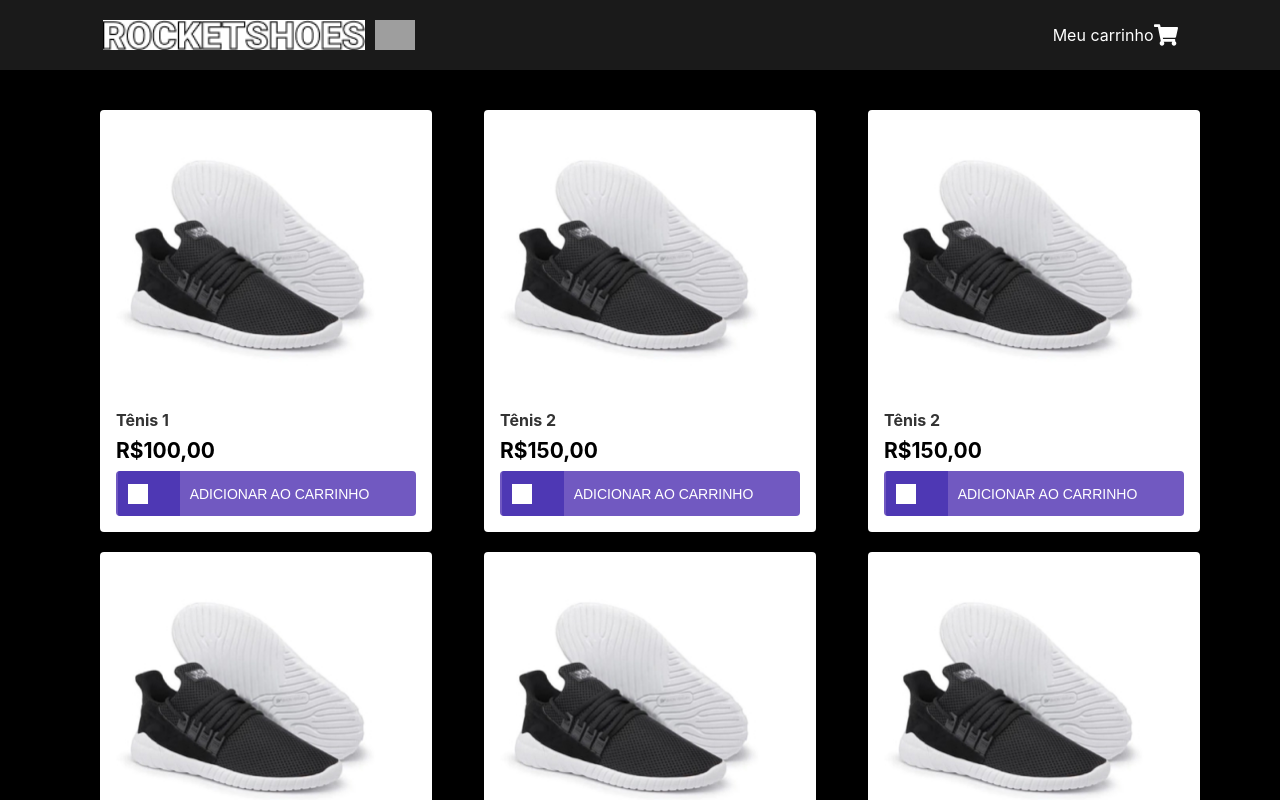
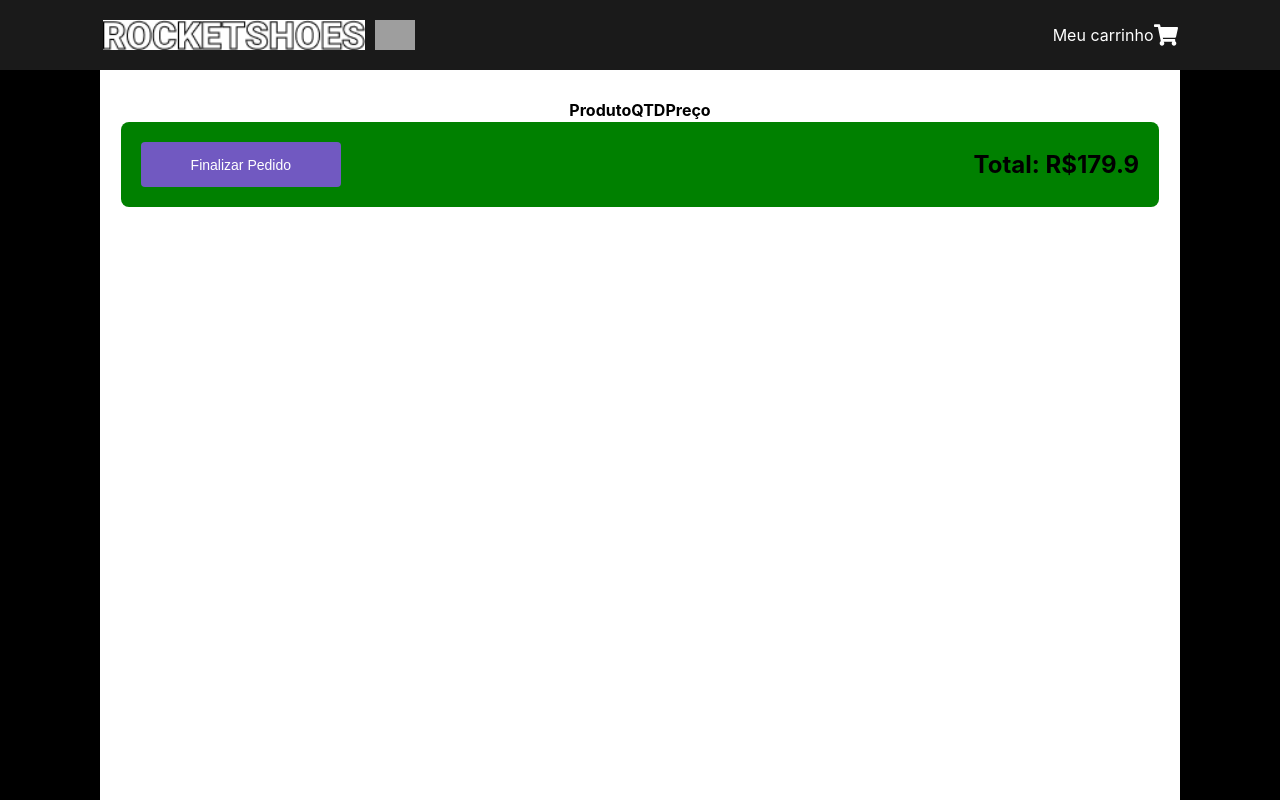
Before and after one commit to Nicolasmoss92/shopping-cart, a React (Create React App) app in the folder cart/: page /checkout in a window 1280 px wide. Shown: the top 800 px of the page. Built offline with nearby package versions, Linux system fonts and the light colour scheme; grey boxes are pictures that could not be loaded.

Commit message:
feat: context

```diff
--- a/cart/package.json
+++ b/cart/package.json
@@ -11,6 +11,7 @@
     "react": "^18.3.1",
     "react-dom": "^18.3.1",
     "react-icons": "^5.3.0",
+    "react-router-dom": "^6.27.0",
     "react-scripts": "5.0.1",
     "styled-components": "^6.1.13",
     "typescript": "^4.9.5",
--- a/cart/src/App.tsx
+++ b/cart/src/App.tsx
@@ -9,11 +9,15 @@
 import CardButton from "./components/layout/card/CardButton";
 import CardGridPage from "./pages/ListItensPage";
 import CheckoutButton from "./components/layout/checkOut/CheckOutButton";
+import { CartProvider } from "./contexts/cartContext";
 
 function App() {
   return (
     <div className="App">
-      <CardGridPage />
+      <CartProvider>
+         <CheckoutPage />
+
+      </CartProvider>
     </div>
   );
 }
--- a/cart/src/components/layout/checkOut/ProductItem/index.tsx
+++ b/cart/src/components/layout/checkOut/ProductItem/index.tsx
@@ -16,7 +16,7 @@
         <ProductImage src={image} alt={name} />
         <ProductName>{name}</ProductName>
       </ProductInfo>
-      <QuantityControl />
+      <div>Quantity: {quantity}</div>
       <ProductPrice>
         <span>R${price}</span>
       </ProductPrice>
--- a/cart/src/pages/CheckOutPage.tsx
+++ b/cart/src/pages/CheckOutPage.tsx
@@ -4,16 +4,33 @@
 import SubHeader from "../components/layout/checkOut/Header";
 import ProductItem from "../components/layout/checkOut/ProductItem";
 import { ProductWrapper, QuantityControl } from "../components/layout/checkOut/ProductItem/styles";
+import { CartProvider, useCart } from "../contexts/cartContext";
 import { MainContainerItensPage, PageWrapper } from "../styles/globalStyles";
 
+// const products = [
+//     { image: '/tenis2.jpg', name: 'Tênis 1', price: 'R$100,00' },
+//     { image: '/tenis2.jpg', name: 'Tênis 2', price: 'R$150,00' },
+//     // Adicione mais produtos conforme necessário
+//   ];
+
   const CheckoutPage: React.FC = () => {
+    const { cart } = useCart();
+
       return (
           <div>
               <PageWrapper>
                   <Header />
                   <MainContainerItensPage>
                       <SubHeader />
-
+                      {cart.map((product, index) => (
+                        <ProductItem
+                            key={product.id}
+                            image={product.imageUrl}
+                            name={product.name}
+                            price={product.price}
+                            quantity={product.quantity}
+                        />
+                    ))}
                       <CheckoutSummary />
                   </MainContainerItensPage>
               </PageWrapper>
```
Also changed, not shown: 1 other file (tests, documents, lock files or other folders). Lines whose indentation alone changed are shown as unchanged.
